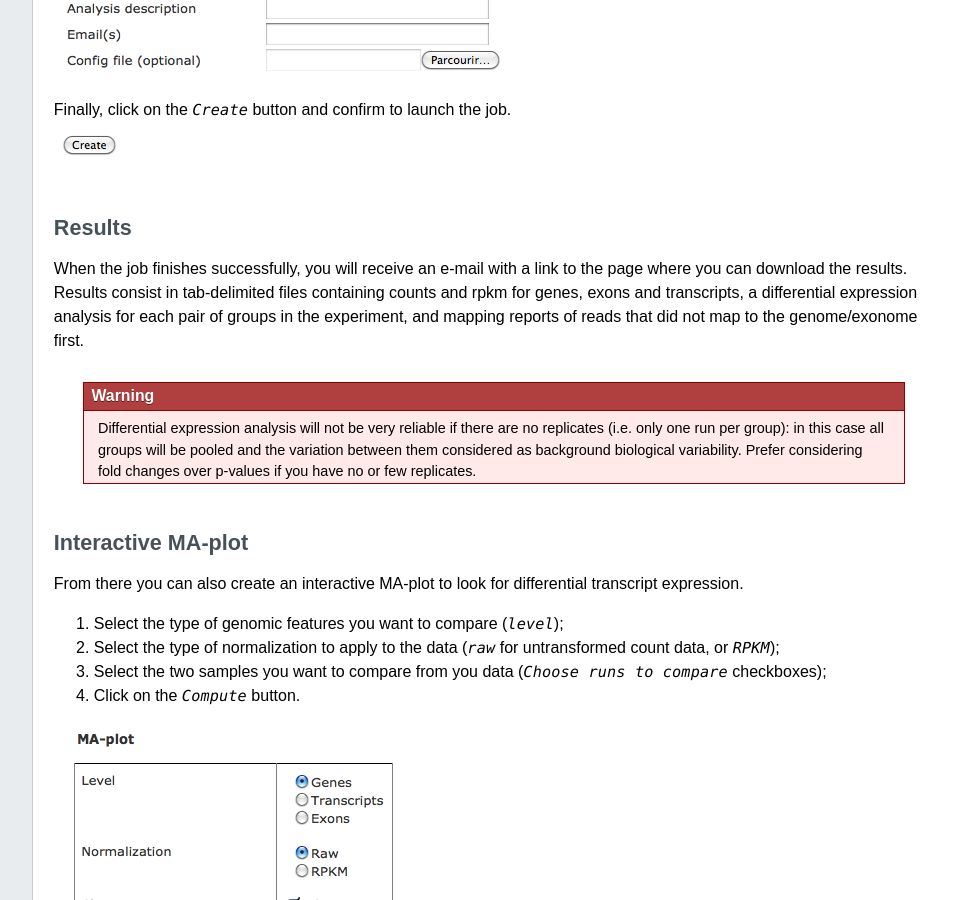
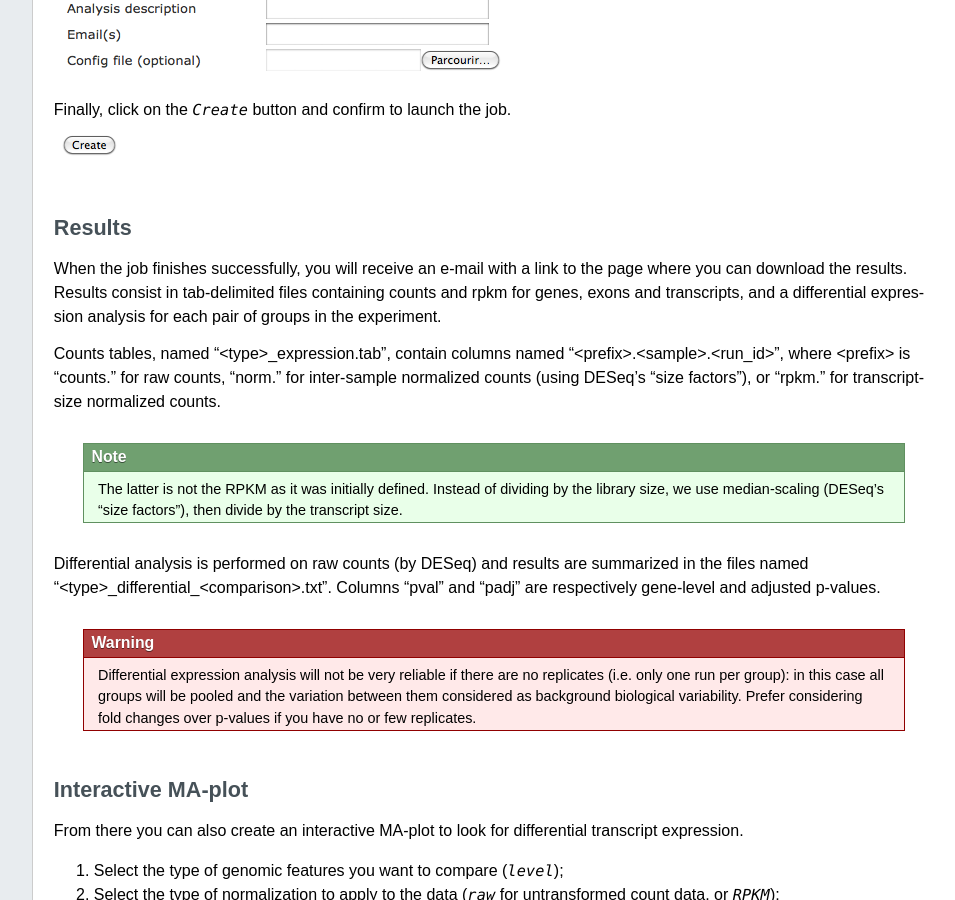
Before and after one commit to bbcf/bbcflib, a Sphinx documentation site: the page built from doc/tutorial_rnaseq.rst, in a window 1280 px wide and 900 px high, scrolled down 1002 px. Shown: the whole window, without its empty margins (224-1179 px from the left). Built offline with Sphinx 7.4.7, drawn with Linux system fonts in a browser that asks for light colours; formulas are drawn with MathJax 3.

Commit message:
more info about output files in the tutorial

```diff
--- a/doc/tutorial_rnaseq.rst
+++ b/doc/tutorial_rnaseq.rst
@@ -29,7 +29,15 @@ Finally, click on the `Create` button and confirm to launch the job.
 Results
 -------
 
-When the job finishes successfully, you will receive an e-mail with a link to the page where you can download the results. Results consist in tab-delimited files containing counts and rpkm for genes, exons and transcripts, a differential expression analysis for each pair of groups in the experiment, and mapping reports of reads that did not map to the genome/exonome first.
+When the job finishes successfully, you will receive an e-mail with a link to the page where you can download the results. Results consist in tab-delimited files containing counts and rpkm for genes, exons and transcripts, and a differential expression analysis for each pair of groups in the experiment.
+
+Counts tables, named "<type>_expression.tab", contain columns named "<prefix>.<sample>.<run_id>", where <prefix> is "counts." for raw counts, "norm." for inter-sample normalized counts (using DESeq's "size factors"), or "rpkm." for transcript-size normalized counts.
+
+.. note::
+
+    The latter is not the RPKM as it was initially defined. Instead of dividing by the library size, we use median-scaling (DESeq's "size factors"), then divide by the transcript size.
+
+Differential analysis is performed on raw counts (by DESeq) and results are summarized in the files named "<type>_differential_<comparison>.txt". Columns "pval" and "padj" are respectively gene-level and adjusted p-values.
 
 .. warning::
 
```
Also changed, not shown: 1 other file.
